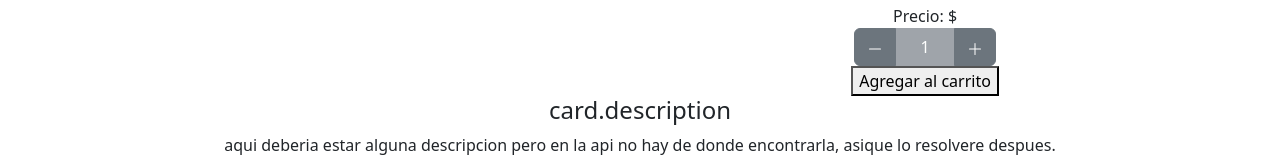
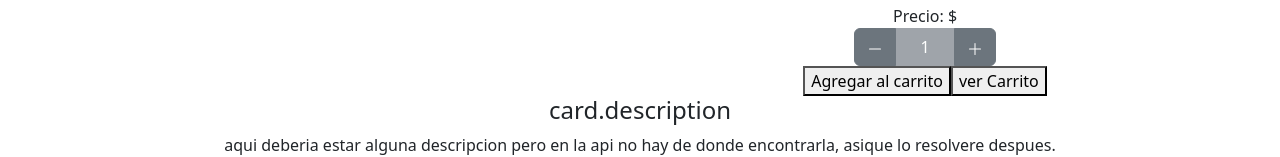
Before and after one commit to YoaSanchez/psychic-app, a React (Create React App) app: page /detail/1 in a window 1280 px wide. Shown: the part 162-319 px from the top of the page. Built offline with nearby package versions, Linux system fonts and the light colour scheme; no server answers.

Commit message:
resolviendo error en el itemCount, aun me falta que se escinda el boton

```diff
--- a/src/App.jsx
+++ b/src/App.jsx
@@ -1,5 +1,6 @@
 import { BrowserRouter, Route, Routes } from 'react-router-dom';
 import './App.css';
+import Cart from './components/Cart/Cart';
 import ItemDetailContainer from './components/ItemDetailContainer/ItemDetailContainer';
 import ItemListContainer from './components/ItemListContainer/ItemListContainer';
 import NavBar from './components/NavBar/navBar';
@@ -12,9 +13,10 @@ function App() {
         <NavBar />
         <br />
         <Routes>
-        <Route path="/" element={<Home />} />
+          <Route path="/" element={<Home />} />
           <Route path="/category/:categoryId" element={<ItemListContainer />} />
           <Route path="/detail/:itemId" element={<ItemDetailContainer />} />
+          <Route path="/cart" element={<Cart />} />
         </Routes>
       </BrowserRouter>
     </div>
--- /dev/null
+++ b/src/components/Cart/Cart.jsx
@@ -0,0 +1,14 @@
+
+
+
+const Cart = () => {
+
+    return (
+        <>
+            <h2>hola</h2>
+            <p>estas en la pagina del carrito</p>
+        </>
+    )
+}
+
+export default Cart
--- a/src/components/ItemCount/ItemCount.jsx
+++ b/src/components/ItemCount/ItemCount.jsx
@@ -2,8 +2,9 @@ import { useState } from "react";
 import Button from 'react-bootstrap/Button';
 import ButtonGroup from 'react-bootstrap/ButtonGroup';
 import { BsPlusLg, BsDashLg } from "react-icons/bs";
+import { Link } from "react-router-dom";
 
-function ItemCount({ stock, initial, onAdd }) {
+function ItemCount({ stock, initial, onAdd, productAdd }) {
     const [cart, setCart] = useState([])
     const [count, setCount] = useState(initial)
 
@@ -29,10 +30,12 @@ function ItemCount({ stock, initial, onAdd }) {
             <div>
                 <button onClick={() => {
                     if (stock > cart.length) {
-                        setCart([...cart, onAdd]);
+                        setCart([...cart, productAdd]);
 
                     } console.log(cart)
+
                 }} >Agregar al carrito</button>
+                <Link to='/cart'><button>ver Carrito</button></Link>
             </div>
         </div>
     );
--- a/src/components/ItemDetail/ItemDetail.jsx
+++ b/src/components/ItemDetail/ItemDetail.jsx
@@ -1,7 +1,16 @@
+import { useState } from "react"
 import { Col, Container, Row } from "react-bootstrap"
 import ItemCount from "../ItemCount/ItemCount"
 
 const ItemDetail = ({ card }) => {
+    const [hide, setHide] = useState(true)
+
+    function hideItemCount() {
+        if (hide === true) {
+            setHide(false)
+            return <ItemCount stock={card.initial_quantity} initial={1} onAdd={card.title} />
+        }
+    }
 
     return (
         <Container key={card.id}>
@@ -15,7 +24,8 @@ const ItemDetail = ({ card }) => {
                     <div>Stock: {card.initial_quantity}</div>
                     {/* cambie available_quantity por initial_quantity para que funcione, cuando se arregle la api lo vuelvo a cambiar*/}
                     <div>Precio: ${card.price}</div>
-                    <ItemCount stock={card.initial_quantity} initial={1} onAdd={card.title} />
+                    {hideItemCount}
+                    <ItemCount stock={card.initial_quantity} initial={1} productAdd={card.title} />
                 </Col>
             </Row>
             <div>
--- a/src/components/ItemListContainer/ItemListContainer.jsx
+++ b/src/components/ItemListContainer/ItemListContainer.jsx
@@ -22,7 +22,7 @@ const ItemListContainer = () => {
     }
     useEffect(() => {
         searchCards() // eslint-disable-next-line
-    }, [])
+    }, [categoryId])
 
     return (
         <Container>
--- a/src/components/item/item.jsx
+++ b/src/components/item/item.jsx
@@ -1,4 +1,3 @@
-import ItemCount from "../ItemCount/ItemCount";
 import Button from 'react-bootstrap/Button';
 import Card from 'react-bootstrap/Card';
 import ListGroup from 'react-bootstrap/ListGroup';
@@ -18,7 +17,6 @@ const Item = ({ card }) => {
                         <ListGroup.Item>precio: ${card.price}</ListGroup.Item>
                         <ListGroup.Item>Stock: {card.available_quantity}</ListGroup.Item>
                     </ListGroup>
-                    <ItemCount stock={card.available_quantity} initial={1} onAdd={card.title} />
                 </Card.Body>
             </Card>
         </Col>
```
